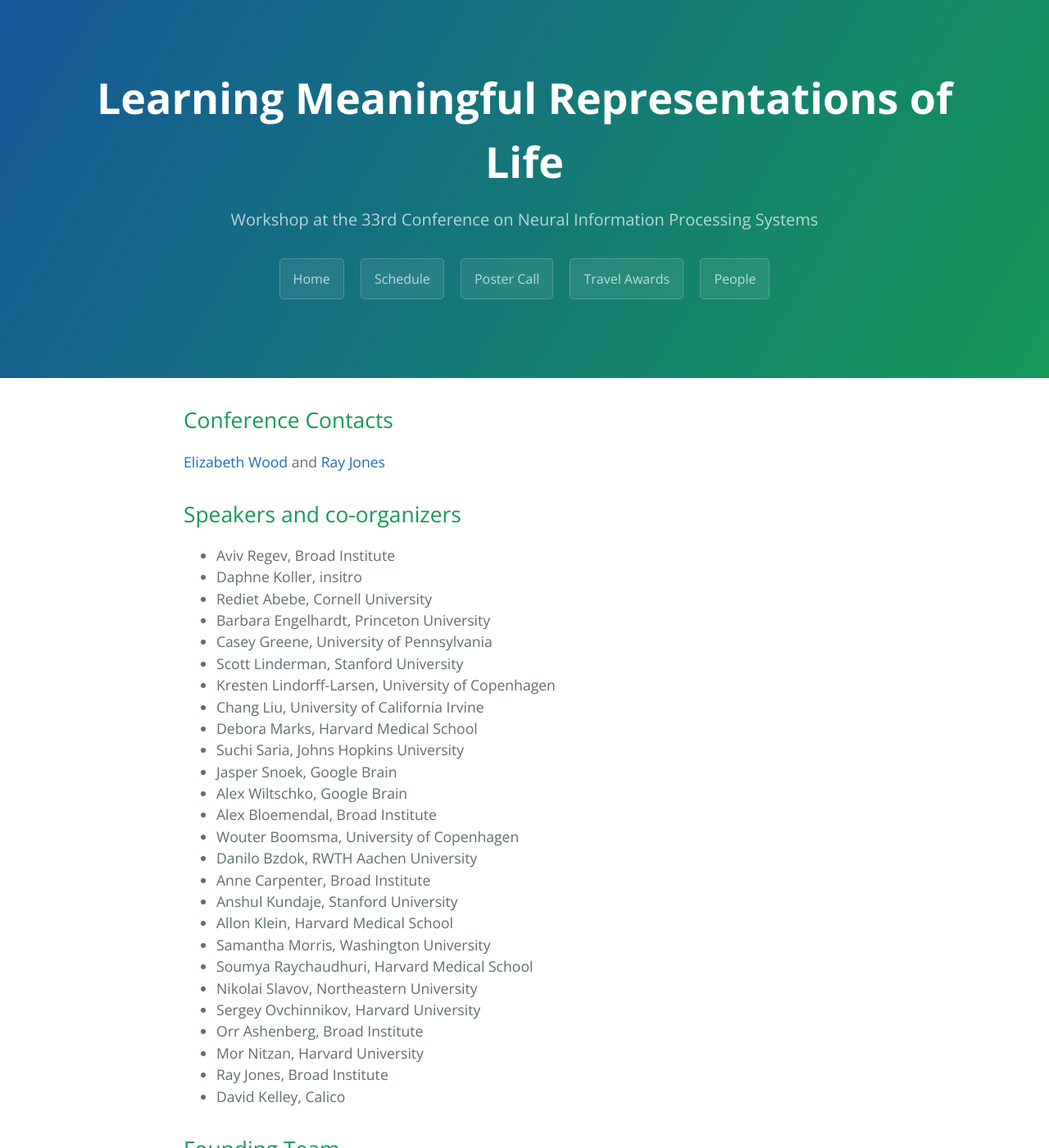
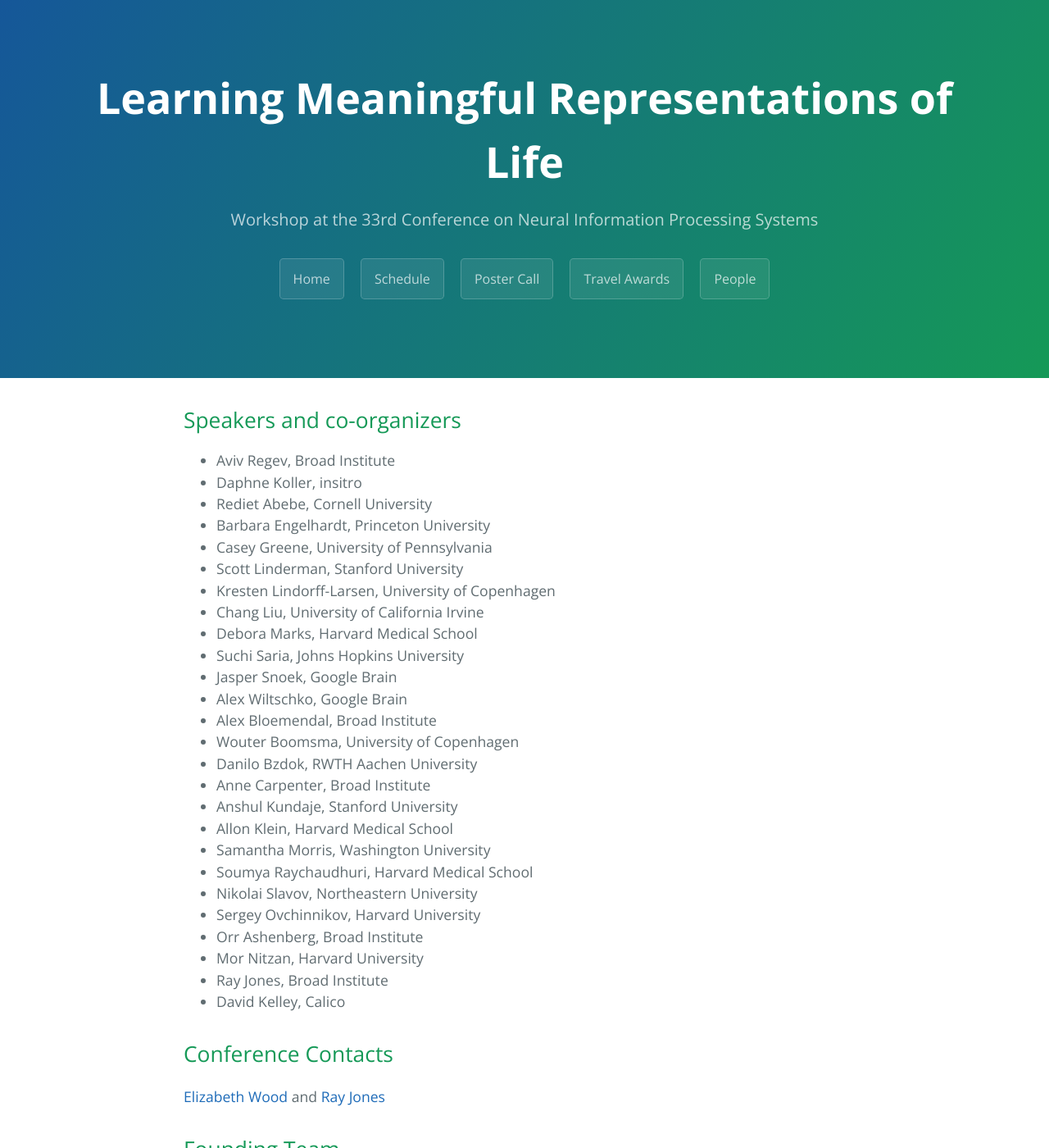
Before and after one commit to lmrl-bio/lmrl-bio.github.io, a Jekyll site: the page built from people.md, in a window 1280 px wide and 1400 px high. Shown: the whole window at 82% size. Built offline with Jekyll 4.4.1, drawn with Linux system fonts in a browser that asks for light colours; our own code applies the rules of GitHub Pages for plain Markdown files; part of the change alters nothing that is shown.

```diff
--- a/people.md
+++ b/people.md
@@ -1,8 +1,6 @@
 ---
 layout: default
 ---
-## Conference Contacts
-<a href="mailto:lmrl.neurips.2019@gmail.com">Elizabeth Wood</a> and <a href="lmrl.neurips.2019@gmail.com">Ray Jones</a>
 
 ## Speakers and co-organizers
 - Aviv Regev, Broad Institute
@@ -32,6 +30,9 @@ layout: default
 - Ray Jones, Broad Institute
 - David Kelley, Calico
 
+## Conference Contacts
+<a href="mailto:lmrl.neurips.2019@gmail.com">Elizabeth Wood</a> and <a href="lmrl.neurips.2019@gmail.com">Ray Jones</a>
+
 ## Founding Team
 Jonathan Bloom, Broad Institute `|`
 Yakir Reshef, MIT and Harvard Medical School `|`
```
